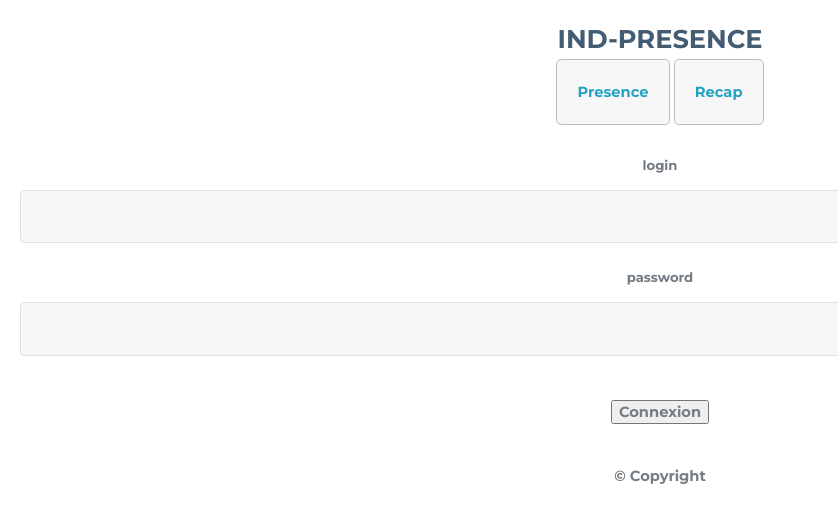
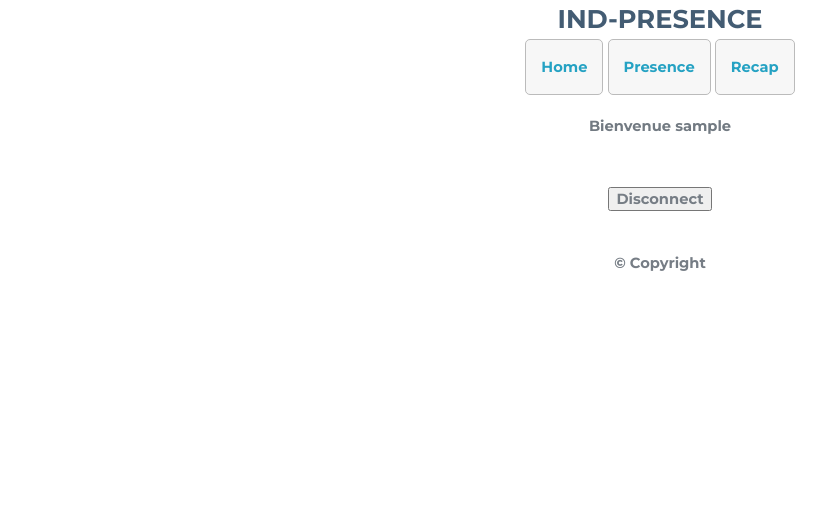
Before and after one commit to leersmathieu/ind-presence, a PHP site: page / in a window 1320 px wide; the page is wider, and only the part inside the window is pictured. Shown: the top 527 px of that part, without its empty margins (0-838 px from the left). Run offline with PHP 8.4, Linux system fonts and the light colour scheme; the visitor is signed in with stand-in values (Sample User, id 1).

Commit message:
epic advancement (session btw...)

```diff
--- a/controller/controller.php
+++ b/controller/controller.php
@@ -21,7 +21,7 @@
             header("Location: login");
             exit();
         }
-
+        $logout = logout();
         require('view/home.php');
 
     }
@@ -29,7 +29,6 @@
     function pagePresence(){
 
         session_start();
-
         if(!isset($_SESSION['login'])){
             header("Location: login");
             exit();
--- a/index.php
+++ b/index.php
@@ -22,9 +22,9 @@
             pageRecap();
         }
         else {
-            pageConnection();
+            pageHome();
         }
     }
     else {
-        pageConnection();
+        pageHome();
     }
--- a/modele/modele.php
+++ b/modele/modele.php
@@ -1,10 +1,10 @@
 <?php
     function dbconnect(){
 
-        $servername = "localhost";
-        $username = "root";
-        $password = "root";
-        $dbname = "ind";
+        $servername = "YOUR SERVER NAME";
+        $username = "YOUR DB USER NAME";
+        $password = "YOUR DB PASSWORD";
+        $dbname = "YOU DATABASE NAME";
 
         try {
             $db = new PDO("mysql:host=$servername;dbname=$dbname", $username, $password);
@@ -124,11 +124,13 @@
                                             VALUES(?, ?)");
                                                                 // Et on les ajoutes à la database
                 $registration->execute(array($login_register,$pwd_register));
-                echo 'Enregistrement validé';
+
+                // redirection/refresh
+                header ('location: login');
 
             }
             else {
-                echo 'info non valide';
+                echo 'Error';
             }
         }
     }
@@ -155,12 +157,10 @@
                 $sessionlogin = htmlspecialchars($_POST['login']);
                 $sessionpwd = $_POST['pwd'];
 
-                    //recupération variable dans session avec sécurité//
+                //recupération variable dans session avec sécurité//
 
                 $_SESSION['login'] = sanitize($sessionlogin);
                 $_SESSION['pwd'] = $sessionpwd;
-                // print_r ($_SESSION['pseudo']);
-                echo '<body onLoad="alert(\'Connexion reussie...\')">';
 
                 header ('Location: home'); // refresh de la page //
 
@@ -171,3 +171,20 @@
             }
         }
     }
+
+    function logout(){
+        if (isset($_POST['dc'])){ // Si on appuie sur disconnect ...
+
+            sanitize($_POST['dc']);
+
+            // On détruit les variables de notre session
+            session_unset ();
+
+            // On détruit notre session
+            session_destroy ();
+            echo "fin de session";
+
+            // redirection/refresh
+            header ('location: home');
+        }
+    }
--- a/style/main.css
+++ b/style/main.css
@@ -5,7 +5,6 @@
 /* var */
 body {
   background: #fff;
-  padding: 20px;
 }
 
 .inner {
@@ -96,6 +95,7 @@ h3,
 h4,
 h5,
 h6 {
+  text-align: center;
   color: #727a82;
   font-weight: 700;
   font-family: "Montserrat", sans-serif;
@@ -214,6 +214,10 @@ hr.major {
 
 .align-right {
   text-align: right;
+}
+
+.pdt-20 {
+  padding-top: 20px;
 }
 
 #page-connection {
@@ -417,7 +421,7 @@ header h2 {
 
 .main-nav ul li {
   display: inline-block;
-  padding: 20px;
+  padding: 15px;
   background-color: rgba(144, 144, 144, 0.075);
   border: 1px solid #bbb;
   border-radius: 5px;
--- a/style/partials/_body.scss
+++ b/style/partials/_body.scss
@@ -1,6 +1,6 @@
 body {
     background: #fff;
-    padding: 20px;
+    // padding: 20px;
 }
 
 .inner {
@@ -102,6 +102,7 @@ h3,
 h4,
 h5,
 h6 {
+    text-align: center;
     color: #727a82;
     font-weight: 700;
     font-family: "Montserrat", sans-serif;
@@ -222,3 +223,7 @@ hr.major {
 .align-right {
     text-align: right;
 }
+
+.pdt-20 {
+    padding-top: 20px;
+}
--- a/style/partials/_nav.scss
+++ b/style/partials/_nav.scss
@@ -4,7 +4,7 @@
     ul {
         li {
             display: inline-block;
-            padding: 20px;
+            padding: 15px;
             background-color: $gray;
             border: 1px solid $gray_dark;
             border-radius: 5px;
--- a/view/home.php
+++ b/view/home.php
@@ -1,9 +1,12 @@
-<?php ob_start();
-session_start(); ?>
+<?php ob_start();?>
+<div class="content">
+    <h4 class="pdt-20">Bienvenue <?php echo $_SESSION['login'];?></h4>
+</div>
 
-<!-- Formulaire login -->
-<div>Hello you</div>
-<?php echo $_SESSION['login'];?>
+<!-- Bouton disconnect -->
+<form action="" method="post" name="disconnect">
+    <input type="submit" value="Disconnect" name="dc">
+</form>
 
 <?php $content = ob_get_clean(); ?>
 <?php require('template.php'); ?>
--- a/view/login.php
+++ b/view/login.php
@@ -4,7 +4,7 @@
 <form action="" method="post">
     <label for="login">login</label>
     <input type="text" name="login"><br />
-    <label for="password">password</label>
+    <label for="password">mot de passe</label>
     <input type="password" name="pwd"><br />
     <input type="submit" value="Connexion" name="connection">
 </form>
--- a/view/template.php
+++ b/view/template.php
@@ -14,6 +14,7 @@
         </header>
         <nav class="main-nav">
             <ul>
+                <li><a href="prehomesence">Home</a></li>
                 <li><a href="presence">Presence</a></li>
                 <li><a href="recap">Recap</a></li>
             </ul>
```
Also changed, not shown: .htaccess, 2 other files.
